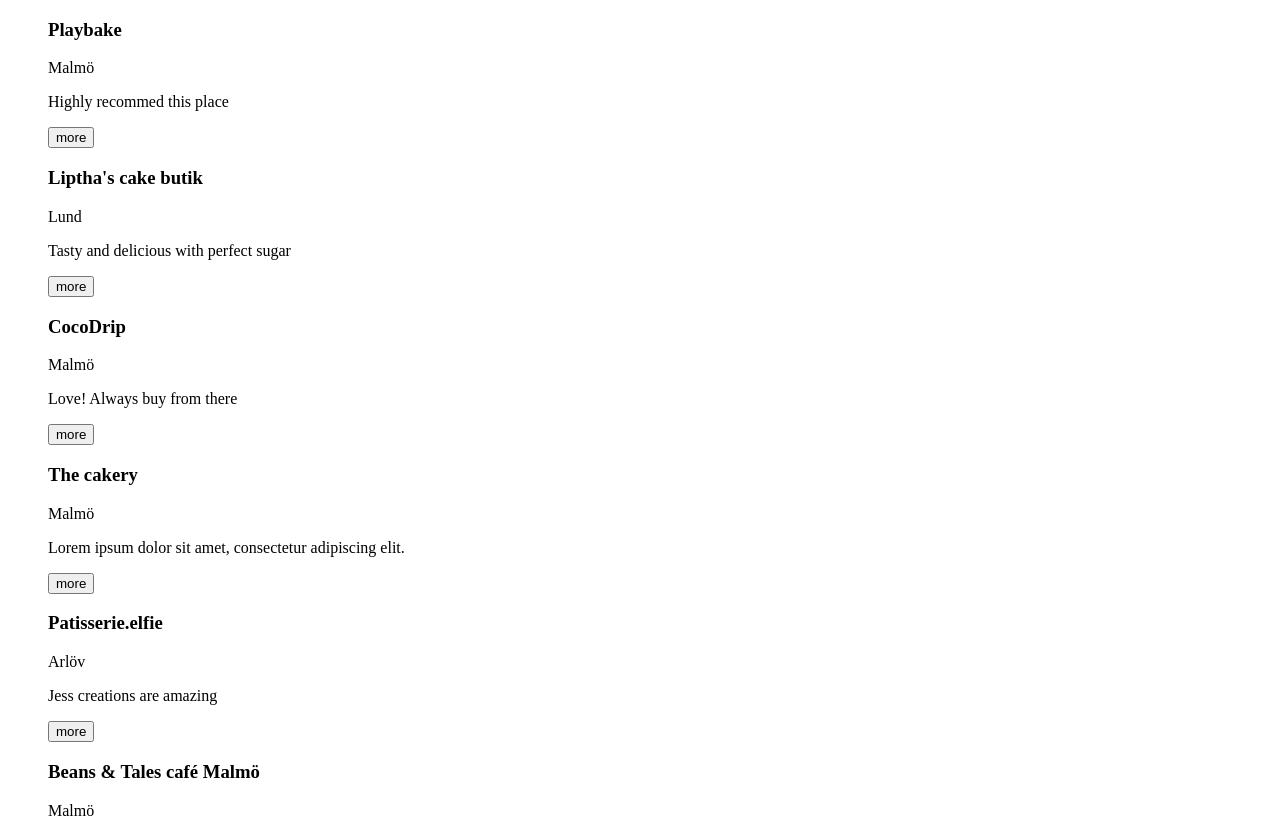
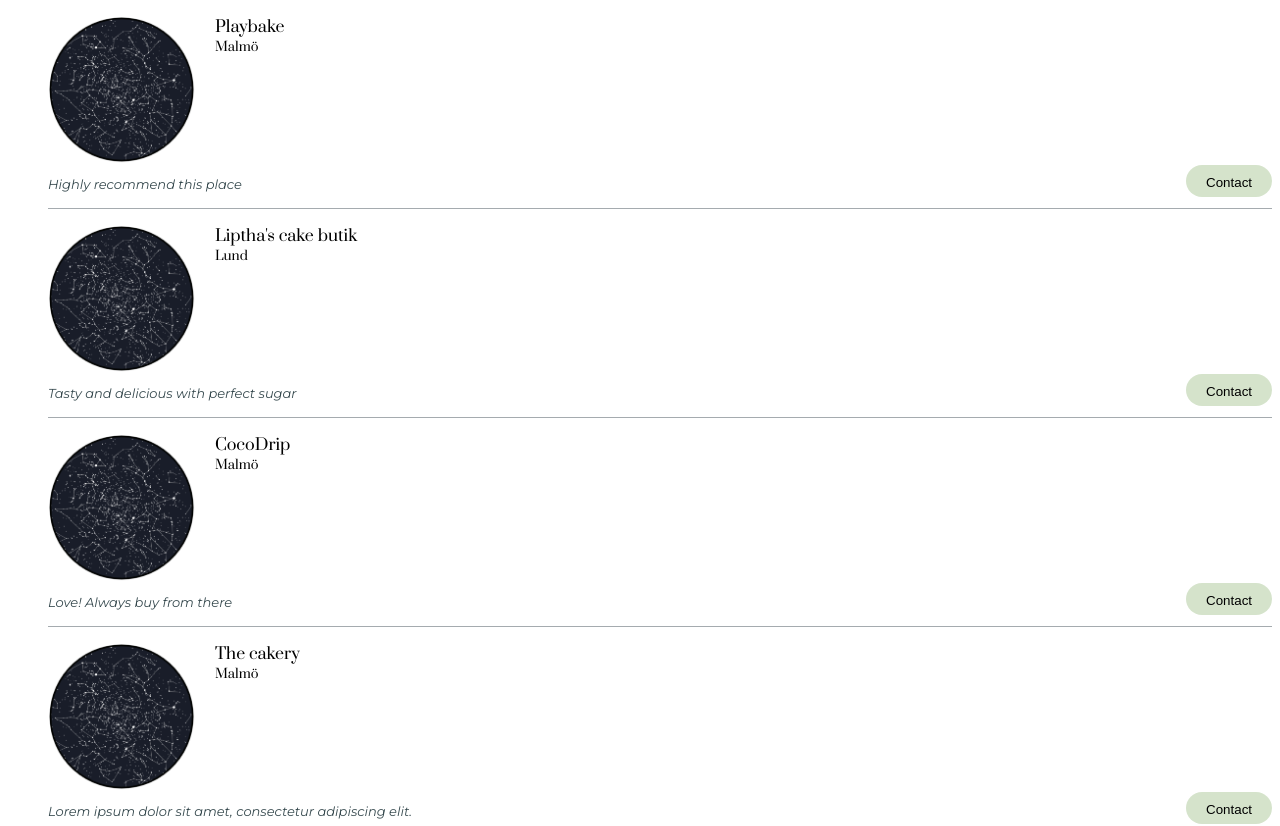
Before and after one commit to tshepi-tech/TECHLAND-DIRECTORY, a React (Vite) app: page / in a window 1280 px wide. Shown: the top 826 px of the page. Built offline with nearby package versions, Linux system fonts and the light colour scheme.

Commit message:
css for company card

```diff
--- /dev/null
+++ b/src/App.css
@@ -0,0 +1,55 @@
+@import url("https://fonts.googleapis.com/css2?family=Montserrat:ital,wght@0,400;0,600;1,400&family=Prata&display=swap");
+
+:root {
+	--pumpkin: #ff6700ff;
+	--cadet-gray: #a5abafff;
+	--spring-green: #5ef38cff;
+	--olivine: hsla(96, 30%, 69%, 0.5);
+	--rosy-brown: hsla(355, 20%, 67%, 1);
+	--outer-space: hsla(193, 18%, 26%, 1);
+}
+
+.company_card {
+	border-bottom: 0.1rem solid var(--cadet-gray);
+}
+
+.image_title {
+	display: flex;
+	gap: 1.25rem;
+	margin-top: 1rem;
+	font-family: Prata, sans-serif;
+}
+.quote_contact {
+	display: flex;
+	margin-bottom: 0.5rem;
+}
+img {
+	max-width: 12%;
+	align-self: center;
+}
+button {
+	margin-left: auto;
+	border: none;
+	text-align: center;
+	border-radius: 1rem;
+	max-height: 2rem;
+	padding: 0.625rem 1.25rem;
+	display: inline-block;
+	align-self: center;
+	background-color: var(--olivine);
+}
+.name {
+	margin: 0;
+	font-size: 1rem;
+}
+.city {
+	margin: 0;
+	font-size: 0.8rem;
+}
+.quote {
+	margin-bottom: 0.5rem;
+	color: var(--outer-space);
+	font-family: Montserrat, sans-serif;
+	font-style: italic;
+	font-size: small;
+}
--- a/src/App.jsx
+++ b/src/App.jsx
@@ -1,5 +1,6 @@
 import companies from "./Data/companies.json";
 import CompaniesList from "./CompaniesList";
+import "./App.css";
 
 export default function App() {
 	return <CompaniesList companies={companies} />;
--- a/src/CompanyItem.jsx
+++ b/src/CompanyItem.jsx
@@ -1,14 +1,20 @@
+import image from "./Assets/starmap.png";
+
 export default function CompanyItem({ company }) {
 	const { name, city, quote } = company;
 	return (
-		<div>
-			<div>
-				<h3>{name}</h3>
-				<p>{city}</p>
-				<p>{quote}</p>
-				<button popovertarget="details">more</button>
+		<div className="company_card">
+			<div className="image_title">
+				<img src={image}></img>
+				<div className="title">
+					<p className="name">{name}</p>
+					<p className="city">{city}</p>
+				</div>
 			</div>
-			<div></div>
+			<div className="quote_contact">
+				<p className="quote">{quote}</p>
+				<button>Contact</button>
+			</div>
 		</div>
 	);
 }
--- a/src/Data/companies.json
+++ b/src/Data/companies.json
@@ -3,7 +3,7 @@
 		"id": 0,
 		"name": "Playbake",
 		"city": "Malmö",
-		"quote": "Highly recommed this place",
+		"quote": "Highly recommend this place",
 		"image1": "Lorem ipsum dolor sit amet, consectetur adipiscing elit.",
 		"image2": "Lorem ipsum dolor sit amet, consectetur adipiscing elit.",
 		"image3": "Lorem ipsum dolor sit amet, consectetur adipiscing elit.",
```
Also changed, not shown: src/Assets/starmap.png (added).
